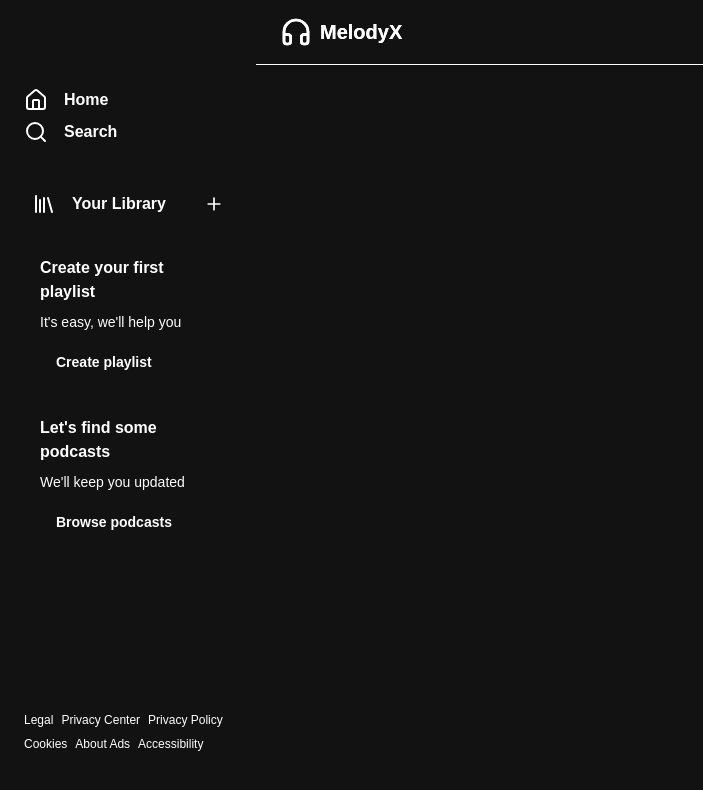
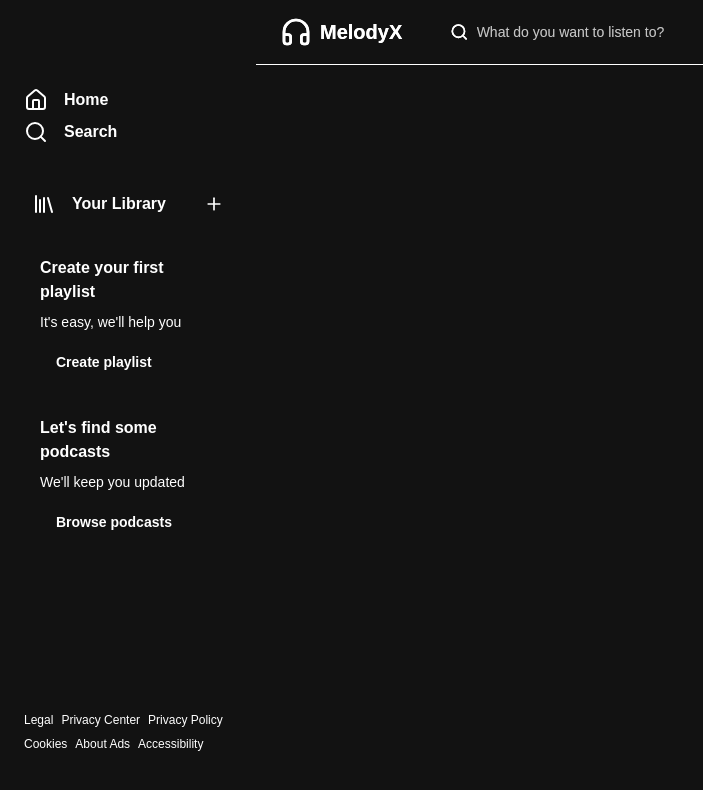
Before and after one commit to dgarcia1724/melodyX, a Next.js app: page / in a window 1280 px wide. Shown: the top 790 px of the page, without its empty margins (0-703 px from the left). Built offline with nearby package versions, Linux system fonts and the light colour scheme.

Commit message:
updated search bar

```diff
--- a/src/components/Header.tsx
+++ b/src/components/Header.tsx
@@ -2,11 +2,13 @@
 
 import Link from "next/link";
 import { Headphones } from "lucide-react";
+import SearchBar from "./SearchBar";
 
 export default function Header() {
   return (
     <header className="fixed top-0 right-0 z-50 ml-64 w-[calc(100%-16rem)] bg-melody-surface border-b border-melody-surface-low">
       <div className="flex items-center justify-between px-6 h-16">
+        <div className="flex items-center gap-8">
           <Link
             href="/"
             className="flex items-center gap-2 text-text-primary hover:text-melody-accent transition-colors"
@@ -14,6 +16,8 @@ export default function Header() {
             <Headphones size={32} className="text-melody-accent" />
             <span className="text-xl font-bold">MelodyX</span>
           </Link>
+          <SearchBar />
+        </div>
       </div>
     </header>
   );
```
Lines whose indentation alone changed are shown as unchanged.
